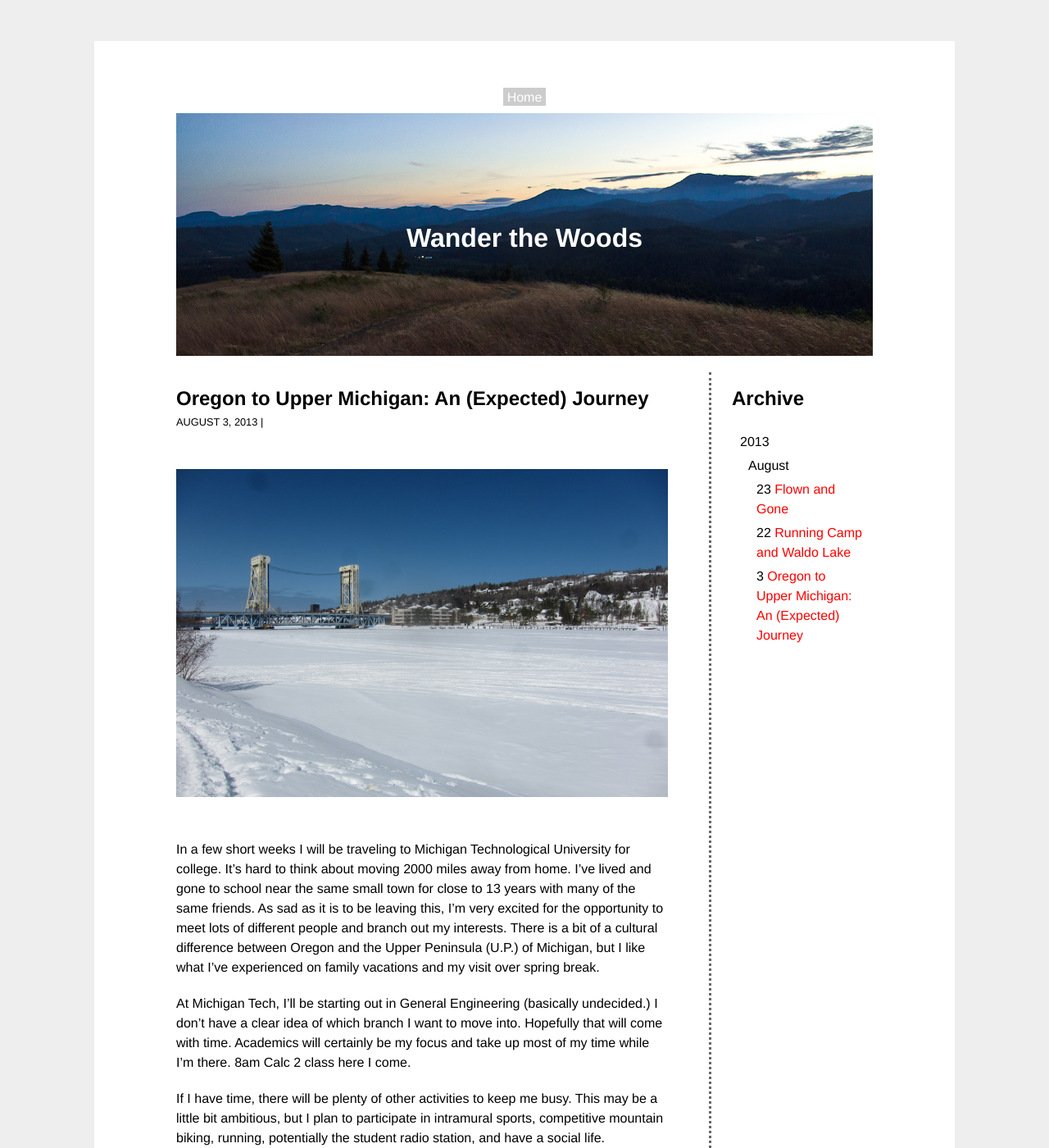
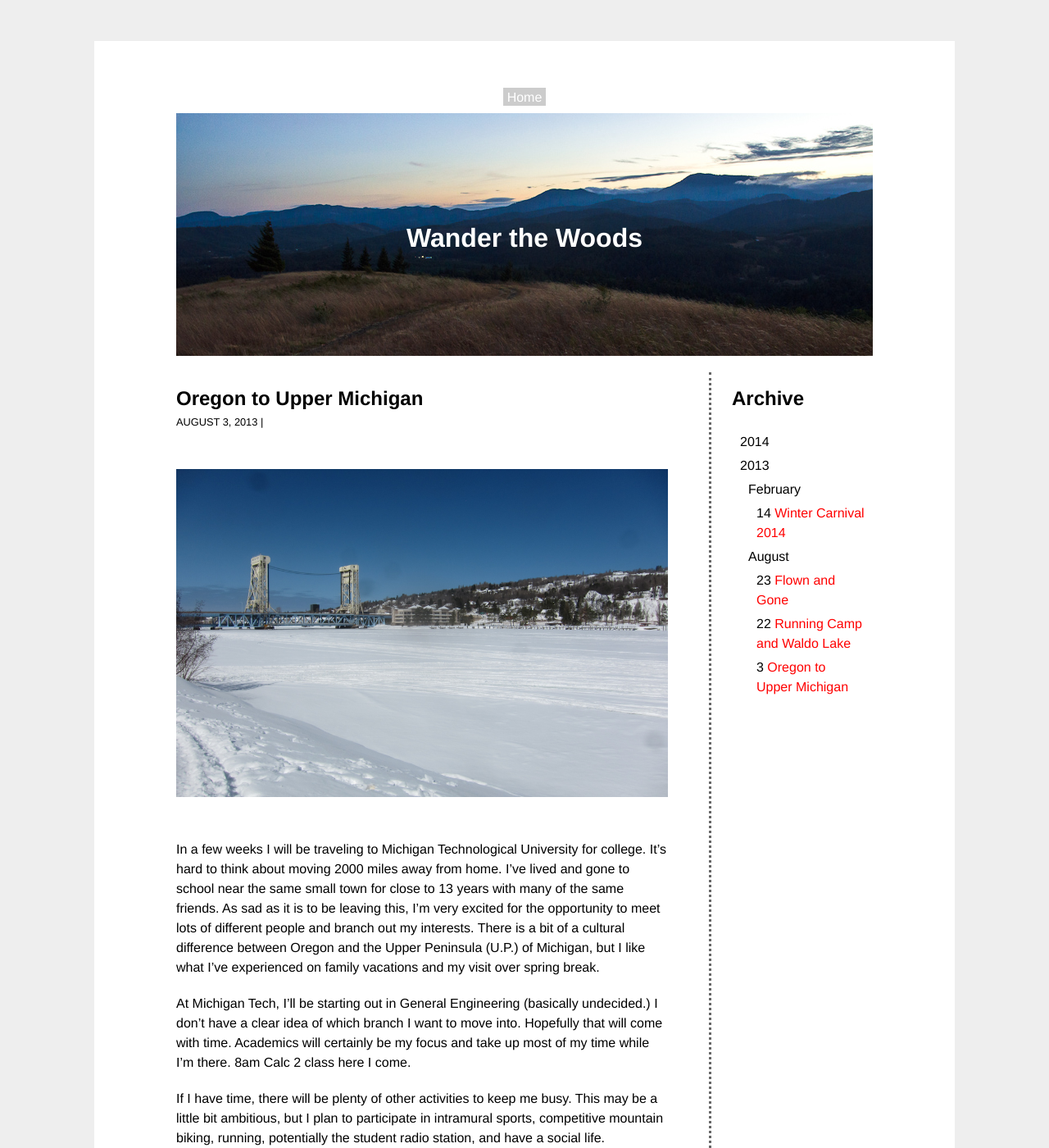
Before and after one commit to eoisaacs/eoisaacs.github.io, a Jekyll site: the page built from _posts/2013-08-03-the-beginning.md, in a window 1280 px wide and 1400 px high. Shown: the whole window at 82% size. Built offline with Jekyll 4.4.1, drawn with Linux system fonts in a browser that asks for light colours; Markdown is read by kramdown in place of the engine named in the settings; comment, search, counter and statistics services are not loaded.

Commit message:
New post

```diff
--- a/_posts/2013-08-03-the-beginning.md
+++ b/_posts/2013-08-03-the-beginning.md
@@ -1,11 +1,11 @@
 ---
 layout: post
-title: Oregon to Upper Michigan&#58;  An &#40;Expected&#41;  Journey
+title: Oregon to Upper Michigan
 ---
 
 ![Houghton lift bridge in the Winter](http://eoisaacs.github.io/images/2013-08-03-img1.jpg)
 
-In a few short weeks I will be traveling to Michigan Technological University for college. It's hard to think about moving 2000 miles away from home. I've lived and gone to school near the same small town for close to 13 years with many of the same friends. As sad as it is to be leaving this, I'm very excited for the opportunity to meet lots of different people and branch out my interests. There is a bit of a cultural difference between Oregon and the Upper Peninsula (U.P.) of Michigan, but I like what I've experienced on family vacations and my visit over spring break.
+In a few weeks I will be traveling to Michigan Technological University for college. It's hard to think about moving 2000 miles away from home. I've lived and gone to school near the same small town for close to 13 years with many of the same friends. As sad as it is to be leaving this, I'm very excited for the opportunity to meet lots of different people and branch out my interests. There is a bit of a cultural difference between Oregon and the Upper Peninsula (U.P.) of Michigan, but I like what I've experienced on family vacations and my visit over spring break.
 
 At Michigan Tech, I'll be starting out in General Engineering (basically undecided.) I don't have a clear idea of which branch I want to move into. Hopefully that will come with time. Academics will certainly be my focus and take up most of my time while I'm there. 8am Calc 2 class here I come.
 
```
Also changed, not shown: _posts/2014-02-14-winter-carnival-2014.md (added, +14 -0 lines), images/2014-02-14-img1.jpg (added), images/2014-02-14-img2.jpg (added), images/DSC_0139.jpg (added), images/DSC_0155.jpg (added), images/DSC_0164.jpg (added), images/DSC_0172.jpg (added), images/DSC_0188.jpg (added), images/DSC_0190.jpg (added), 1 other file.
